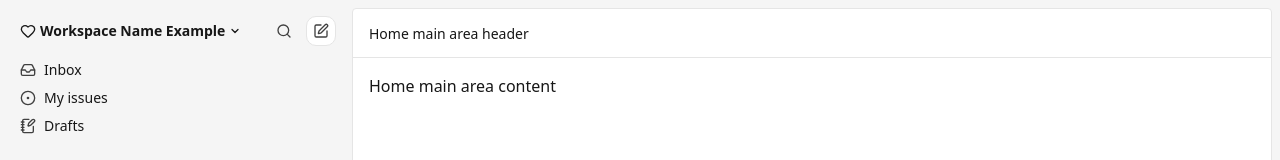
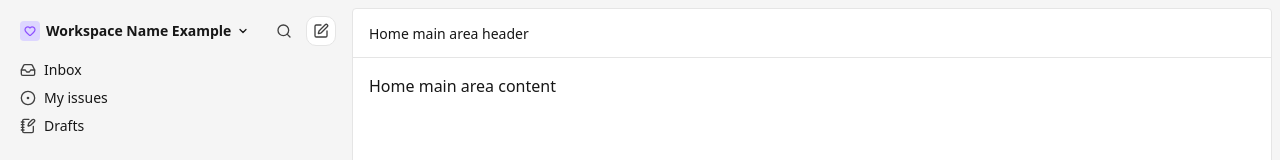
Before and after one commit to coding-wani/super-josefina, a Next.js app: page / in a window 1280 px wide. Shown: the top 160 px of the page. Built offline with nearby package versions, Linux system fonts and the light colour scheme.

Commit message:
feat: enhance WorkspaceSwitcher button styling for better visibility and user experience

```diff
--- a/src/components/layout/Sidebar/WorkspaceSwitcher/WorkspaceSwitcher.tsx
+++ b/src/components/layout/Sidebar/WorkspaceSwitcher/WorkspaceSwitcher.tsx
@@ -20,8 +20,12 @@ export default function WorkspaceSwitcher() {
   return (
     <DropdownMenu aria-label="Workspace switcher">
       <DropdownMenuTrigger asChild>
-        <button className="flex items-center gap-1 hover:bg-gray-100 dark:hover:bg-gray-800 rounded-md px-1 py-0.5 transition-colors">
-          <Heart size={16} />
+        <button className="flex items-center gap-1.5 hover:bg-gray-100 dark:hover:bg-gray-800 rounded-md px-1 py-0.5 transition-colors">
+          <Heart
+            size={20}
+            strokeWidth={2.5}
+            className="text-violet-500 bg-violet-200 rounded p-1"
+          />
           <span className="text-sm font-semibold">{config.workspaceName}</span>
           <ChevronDown size={12} strokeWidth={2.5} />
         </button>
```
